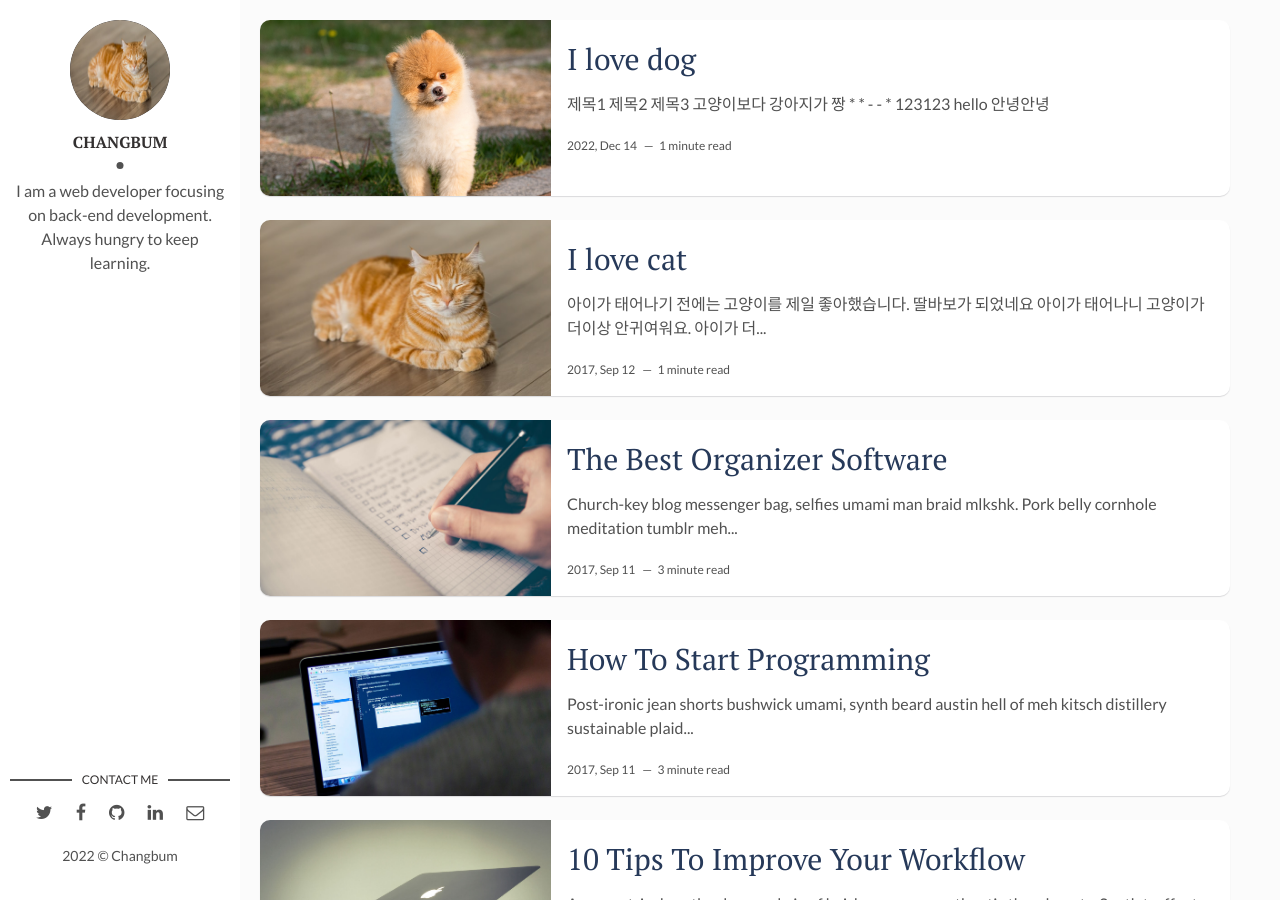
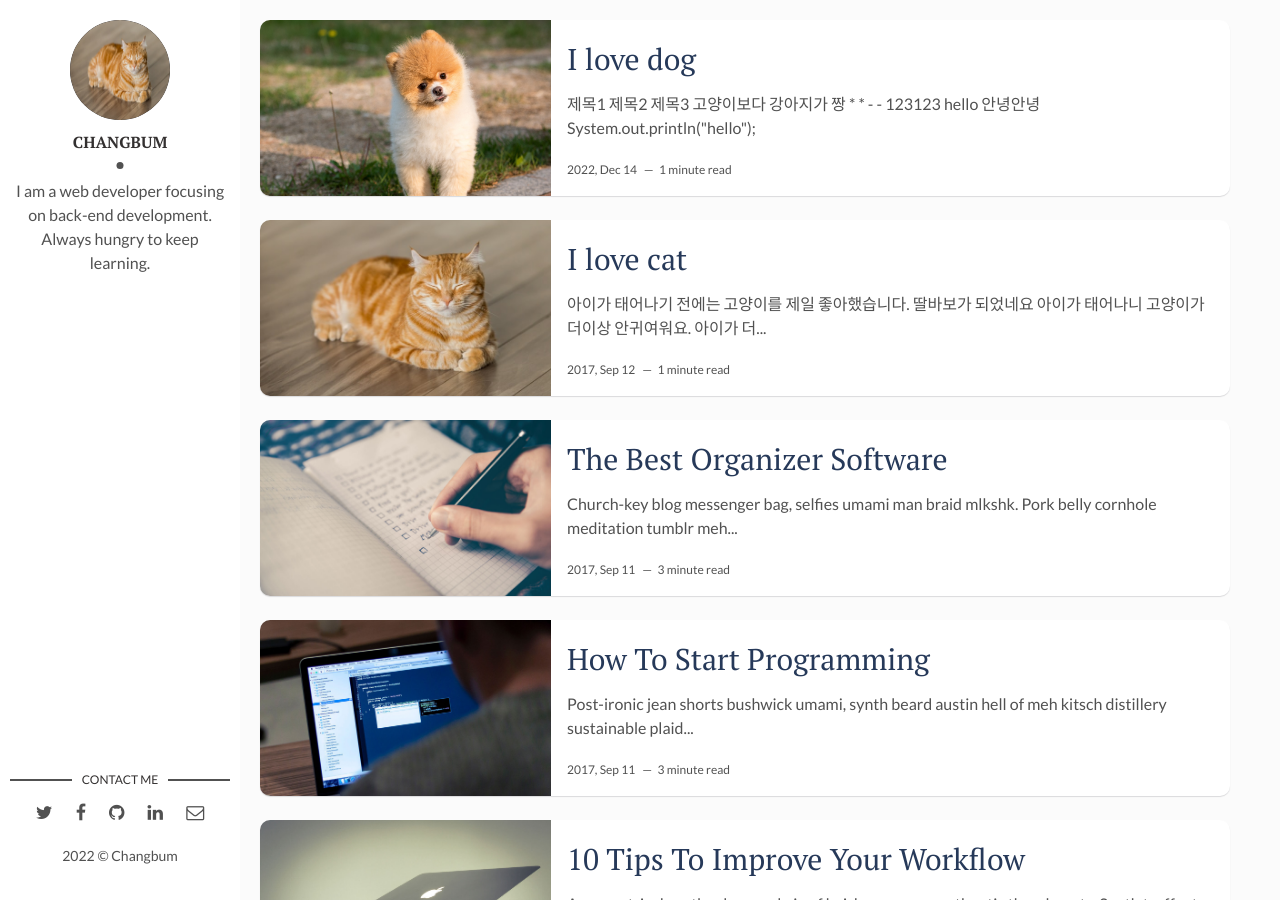
Before and after one commit to Changbum97/changbum97.github.io, a Jekyll site: the page built from index.html, in a window 1280 px wide and 900 px high. Built offline with Jekyll 4.4.1, drawn with Linux system fonts in a browser that asks for light colours; the list of posts is cut into pages by our own code.

Commit message:
gitblog 글 작성

````diff
--- a/_posts/2022-12-14-i-love-dog.markdown
+++ b/_posts/2022-12-14-i-love-dog.markdown
@@ -14,14 +14,18 @@ permalink: 'post/ilovedog/'
 ### 제목3
 
 >고양이보다 강아지가 짱
-
 * \*
 * \*
+
 - \-
 - \-
-* \*
 
 123123
+
 hello
 
 안녕안녕
+
+```java
+System.out.println("hello");
+```
````
Also changed, not shown: other parts of _posts/2022-12-14-i-love-dog.markdown (+1 -1 lines).
